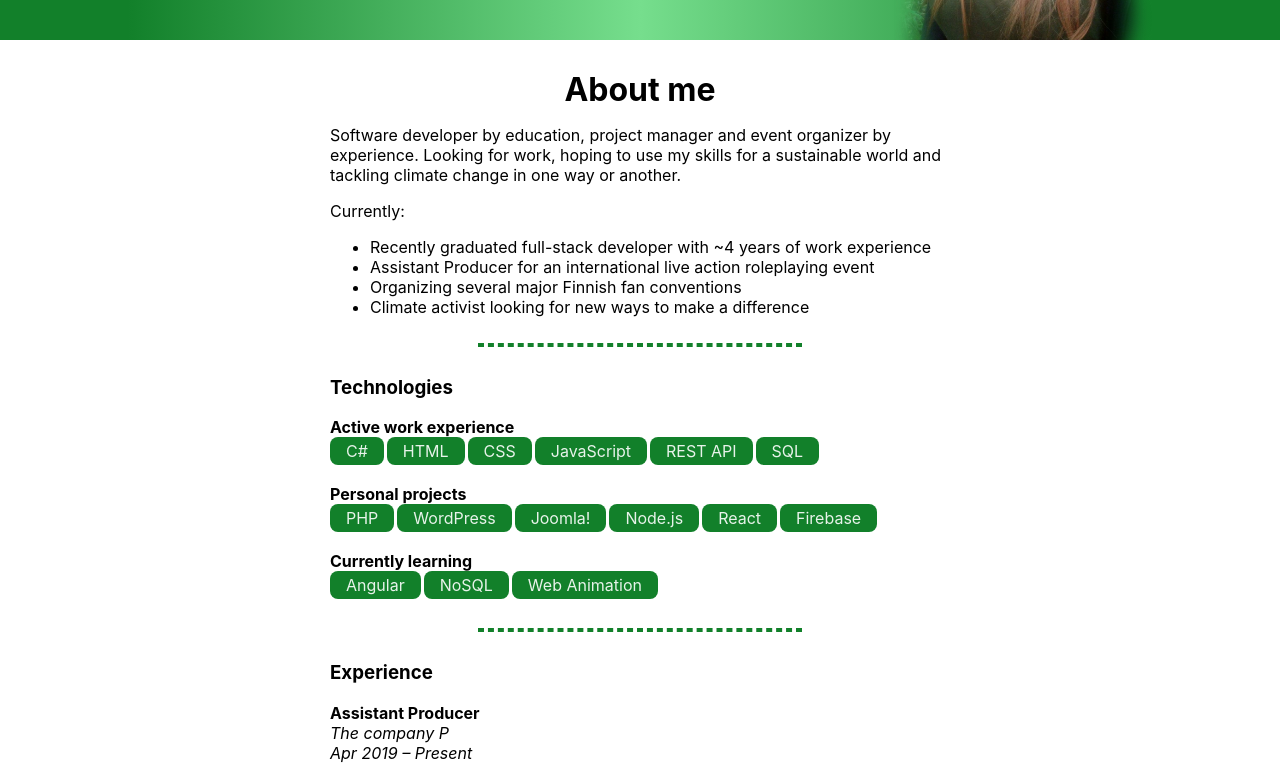
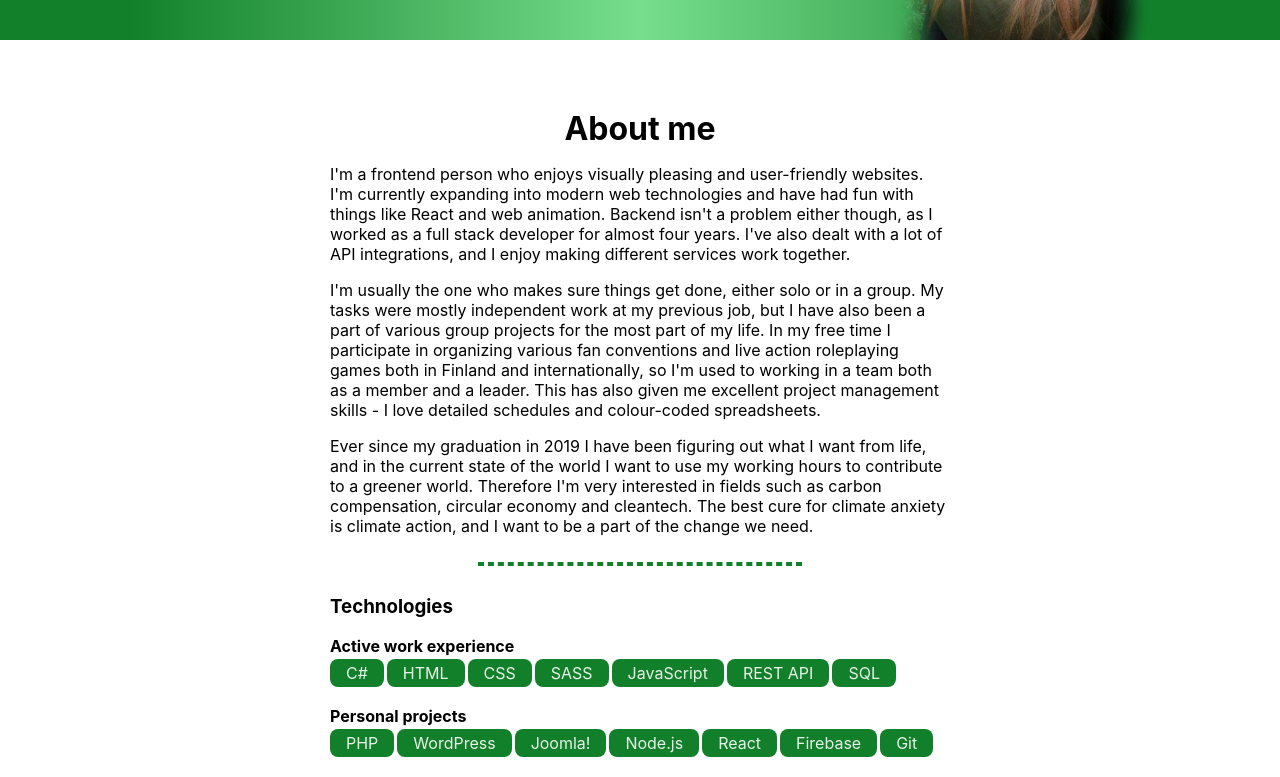
Before and after one commit to Raichan/Portfolio, a React (Create React App) app: page / in a window 1280 px wide. Shown: the part 380-1157 px from the top of the page. Built offline with nearby package versions, Linux system fonts and the light colour scheme; no server answers.

Commit message:
link scrolling

```diff
--- a/package.json
+++ b/package.json
@@ -12,6 +12,7 @@
     "@testing-library/react": "^9.3.2",
     "@testing-library/user-event": "^7.1.2",
     "firebase": "^7.21.0",
+    "jquery": "^3.5.1",
     "react": "^16.13.1",
     "react-dom": "^16.13.1",
     "react-router-dom": "^5.2.0",
--- a/public/index.html
+++ b/public/index.html
@@ -10,34 +10,11 @@
       content="Web site created using create-react-app"
     />
     <link rel="apple-touch-icon" href="%PUBLIC_URL%/logo192.png" />
-    <!--
-      manifest.json provides metadata used when your web app is installed on a
-      user's mobile device or desktop. See https://developers.google.com/web/fundamentals/web-app-manifest/
-    -->
     <link rel="manifest" href="%PUBLIC_URL%/manifest.json" />
-    <!--
-      Notice the use of %PUBLIC_URL% in the tags above.
-      It will be replaced with the URL of the `public` folder during the build.
-      Only files inside the `public` folder can be referenced from the HTML.
-
-      Unlike "/favicon.ico" or "favicon.ico", "%PUBLIC_URL%/favicon.ico" will
-      work correctly both with client-side routing and a non-root public URL.
-      Learn how to configure a non-root public URL by running `npm run build`.
-    -->
-    <title>React App</title>
+    <title>Laura Sirola</title>
   </head>
   <body>
     <noscript>You need to enable JavaScript to run this app.</noscript>
     <div id="root"></div>
-    <!--
-      This HTML file is a template.
-      If you open it directly in the browser, you will see an empty page.
-
-      You can add webfonts, meta tags, or analytics to this file.
-      The build step will place the bundled scripts into the <body> tag.
-
-      To begin the development, run `npm start` or `yarn start`.
-      To create a production bundle, use `npm run build` or `yarn build`.
-    -->
   </body>
 </html>
--- a/src/components/AboutMe/index.js
+++ b/src/components/AboutMe/index.js
@@ -1,55 +1,49 @@
 import React, { Component } from 'react';
-import styled from 'styled-components'
-
-const Tag = styled.span`
-  border-radius: 8px;
-  background: rgb(18,128,42);
-  display: inline-block;
-  padding: 4px 16px;
-  margin: 0px 3px 3px 0px;
-  color: rgba(255,255,255,.9);
-`
+import Tag from '../Tag';
 
 class AboutMe extends Component {
   render() {
     return (
-      <div className="contentbox" id="AboutMe">
+      <div className="contentbox">
         <div className="section">
-          <h1 className="centered">About me</h1>
+          <h1 className="centered">
+            <span className="anchor" id="AboutMe"> &nbsp; </span>
+            About me</h1>
           <p>
-            Software developer by education, project manager and event organizer by experience. Looking for work, hoping to use my skills for a sustainable world and tackling climate change in one way or another.
+            I'm a frontend person who enjoys visually pleasing and user-friendly websites. I'm currently expanding into modern web technologies and have had fun with things like React and web animation. Backend isn't a problem either though, as I worked as a full stack developer for almost four years. I've also dealt with a lot of API integrations, and I enjoy making different services work together.
           </p>
-          Currently:
-          <ul>
-            <li>Recently graduated full-stack developer with ~4 years of work experience</li>
-            <li>Assistant Producer for an international live action roleplaying event</li>
-            <li>Organizing several major Finnish fan conventions</li>
-            <li>Climate activist looking for new ways to make a difference</li>
-          </ul>
+          <p>
+            I'm usually the one who makes sure things get done, either solo or in a group. My tasks were mostly independent work at my previous job, but I have also been a part of various group projects for the most part of my life. In my free time I participate in organizing various fan conventions and live action roleplaying games both in Finland and internationally, so I'm used to working in a team both as a member and a leader. This has also given me excellent project management skills - I love detailed schedules and colour-coded spreadsheets.
+          </p>
+          <p>
+            Ever since my graduation in 2019 I have been figuring out what I want from life, and in the current state of the world I want to use my working hours to contribute to a greener world. Therefore I'm very interested in fields such as carbon compensation, circular economy and cleantech. The best cure for climate anxiety is climate action, and I want to be a part of the change we need.
+          </p>
         </div>
         <hr className="divider"></hr>
         <div className="section">
           <h3>Technologies</h3>
           <p><b>Active work experience</b><br/>
-          <Tag>C#</Tag>
-          <Tag>HTML</Tag>
-          <Tag>CSS</Tag>
-          <Tag>JavaScript</Tag>
-          <Tag>REST API</Tag>
-          <Tag>SQL</Tag>
+          <Tag text="C#"/>
+          <Tag text="HTML"/>
+          <Tag text="CSS"/>
+          <Tag text="SASS"/>
+          <Tag text="JavaScript"/>
+          <Tag text="REST API"/>
+          <Tag text="SQL"/>
           </p>
           <p><b>Personal projects</b><br/>
-          <Tag>PHP</Tag>
-          <Tag>WordPress</Tag>
-          <Tag>Joomla!</Tag>
-          <Tag>Node.js</Tag>
-          <Tag>React</Tag>
-          <Tag>Firebase</Tag>
+          <Tag text="PHP"/>
+          <Tag text="WordPress"/>
+          <Tag text="Joomla!"/>
+          <Tag text="Node.js"/>
+          <Tag text="React"/>
+          <Tag text="Firebase"/>
+          <Tag text="Git"/>
           </p>
           <p><b>Currently learning</b><br/>
-          <Tag>Angular</Tag>
-          <Tag>NoSQL</Tag>
-          <Tag>Web Animation</Tag>
+          <Tag text="Angular"/>
+          <Tag text="NoSQL"/>
+          <Tag text="Web Animation"/>
           </p>
         </div>
         <hr className="divider"></hr>
--- a/src/components/Contact/index.js
+++ b/src/components/Contact/index.js
@@ -18,9 +18,11 @@ top: -5px;
 class Contact extends Component {
   render() {
     return (
-      <div id="Contact">
       <Contactinfo>
-          <h1>Contact</h1>
+        <h1>
+        <span className="anchor" id="Contact"> &nbsp; </span>
+          Contact
+        </h1>
         <p className="socialbuttons">
           <a href="https://www.github.com/Raichan/"
             className="github social">
@@ -46,7 +48,6 @@ class Contact extends Component {
         <p><FontAwesomeIcon icon={faEnvelope} size="2x" className="social"/> <Email>laura.m.sirola@gmail.com</Email>
         </p>
       </Contactinfo>
-      </div>
     );
   }
 }
--- a/src/components/Home/index.js
+++ b/src/components/Home/index.js
@@ -1,6 +1,7 @@
 import React, { Component } from 'react';
 import styled from 'styled-components'
 import portrait from './portrait.png';
+import $ from 'jquery';
 
 const Tagline = styled.div`
     font-size: 24px;
@@ -9,6 +10,22 @@ const Tagline = styled.div`
 `
 
 class Home extends Component {
+    componentDidMount() {
+        // Function from https://timoanttila.com/tutorials/animated-smooth-scrolling-effect
+        $('a[href*="#"]:not([href="#"])').click(function() {
+            if (window.location.pathname.replace(/^\//,'') == this.pathname.replace(/^\//,'') && window.location.hostname == this.hostname) {
+              var target = $(this.hash);
+              target = target.length ? target : $('[name=' + this.hash.slice(1) +']');
+              if (target.length) {
+                $('html, body').animate({
+                  scrollTop: target.offset().top
+                }, 1000);
+                return false;
+              }
+            }
+          });
+      }
+
   render() {
     return (
       <div className="gradient-background">
--- a/src/components/Projects/index.js
+++ b/src/components/Projects/index.js
@@ -1,24 +1,43 @@
 import React, { Component } from 'react';
+import Tag from '../Tag';
 
 class Projects extends Component {
   render() {
     return (
-      <div className="contentbox" id="Projects">
-        <h1 className="centered">Projects</h1>
+      <div className="contentbox">
+        <h1 className="centered">
+        <span className="anchor" id="Projects"> &nbsp; </span>
+          Projects</h1>
         <div className="section">
           <a href="https://www.pokemonsuomi.net"><h3>Pokémon Suomi</h3></a>
-          <p>For many years I've been coordinating the Finnish Pokémon tournament scene, and we wanted to move from our old forums to a more modern way of sharing official information. I created the site using Joomla, included several plugins and added a lot of customization to a ready-made layout template. I'm still the only administrator and the main content creator of the site.</p>
+          <p>For many years I've been coordinating the Finnish Pokémon tournament scene, and we wanted to move from our old forums to a more modern way of sharing official information. I created the site using Joomla, included several plugins and added a lot of customization to a ready-made layout template. I'm still the only administrator and the main content creator of the site.
+            <br/>
+            <Tag text="Joomla!"/>
+            <Tag text="PHP"/>
+            <Tag text="CSS"/>
+          </p>
         </div>
         <hr className="divider"></hr>
         <div className="section">
           <a href="https://www.norssit.fi/semweb/"><h3>Vanhat Norssit semanttisessa webissä</h3></a>
           <p>As a special project at Aalto University, I created an algorithm to transform a digitized register of over 10000 students and teachers of a Finnish high school “Norssi” into semantic data. The purpose of the algorithm was to clean OCR errors in the data and to extract various pieces of information from the short bios, such as the name of the person, birth place, hobbies, and relatives mentioned. After my part in the project was finished, a searchable website was then created based on my algorithm. A <a href="https://researchportal.helsinki.fi/fi/publications/reassembling-and-enriching-the-life-stories-in-printed-biographic">research paper</a> on the subject was also published.
+            <br/>
+            <Tag text="Python"/>
+            <Tag text="Turtle"/>
           </p>
         </div>
         <hr className="divider"></hr>
         <div className="section">
           <a href="https://kalenteri.larp.fi"><h3>Larp Calendar</h3></a>
-          <p>As my project for a Web Development course at Aalto University, I created an event calendar for the Finnish live action roleplaying community to replace the previous, hopelessly outdated calendar. I was the lead developer in a team of three, and remained to maintain the site after the project as well. I was given the Deed of the Year award by Ropecon, the largest roleplaying convention in Finland, for my work. </p>
+          <p>As my project for a Web Development course at Aalto University, I created an event calendar for the Finnish live action roleplaying community to replace the previous, hopelessly outdated calendar. I was the lead developer in a team of three, and remained to maintain the site after the project as well. I was given the Deed of the Year award by Ropecon, the largest roleplaying convention in Finland, for my work.
+            <br/>
+            <Tag text="PHP"/>
+            <Tag text="HTML"/>
+            <Tag text="CSS"/>
+            <Tag text="Bootstrap"/>
+            <Tag text="JavaScript"/>
+            <Tag text="PostgreSQL"/>
+          </p>
         </div>
       </div>
     );
--- /dev/null
+++ b/src/components/Tag/index.js
@@ -0,0 +1,19 @@
+import React, { Component } from 'react';
+import styled from 'styled-components'
+
+const TextTag = styled.span`
+  border-radius: 8px;
+  background: rgb(18,128,42);
+  display: inline-block;
+  padding: 4px 16px;
+  margin: 3px 3px 3px 0px;
+  color: rgba(255,255,255,.9);
+`
+
+class Tag extends Component {
+    render() {
+      return <TextTag>{this.props.text}</TextTag>;
+    }
+  }
+
+export default Tag;
--- a/src/index.css
+++ b/src/index.css
@@ -122,3 +122,9 @@ nav ul {
 .section a {
   color: black;
 }
+
+.anchor {
+  margin-top: -30px;
+  padding-bottom: 30px;
+  display: block;
+}
```
Also changed, not shown: 1 other file (tests, documents, lock files or other folders). Lines whose indentation alone changed are shown as unchanged.
